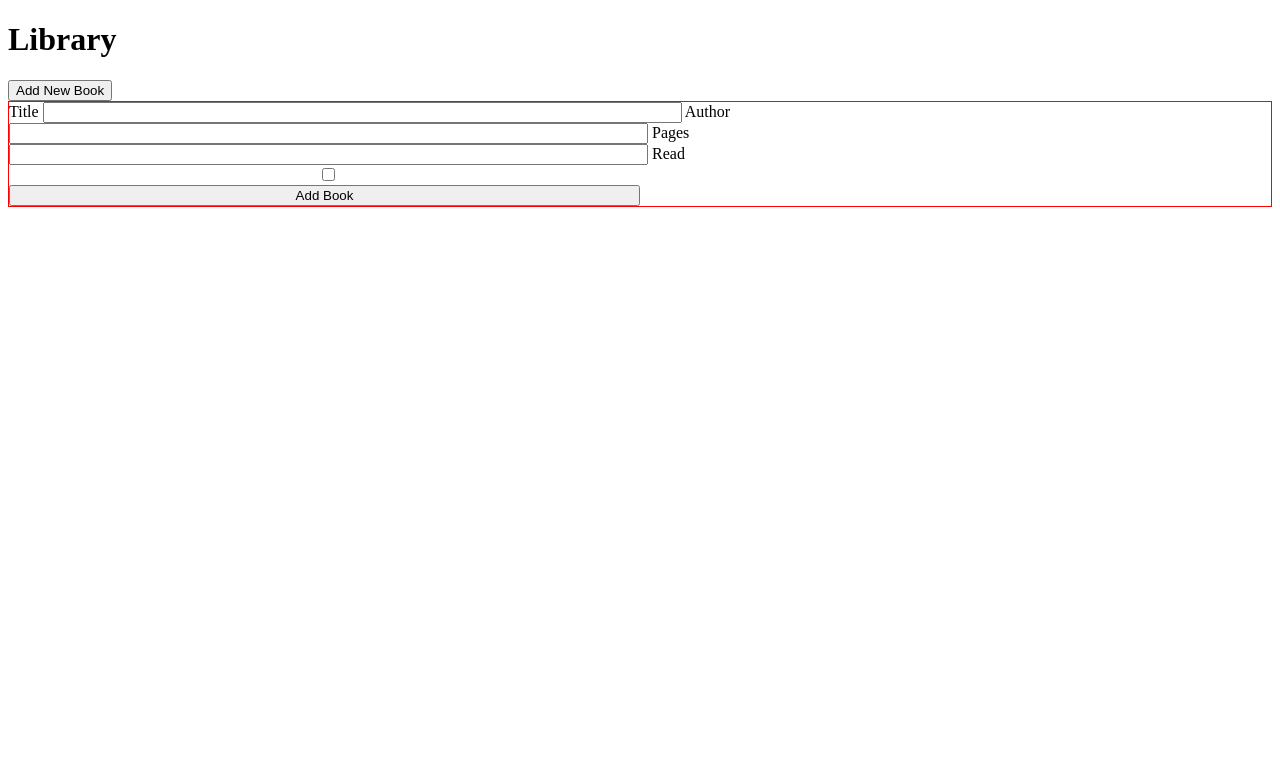
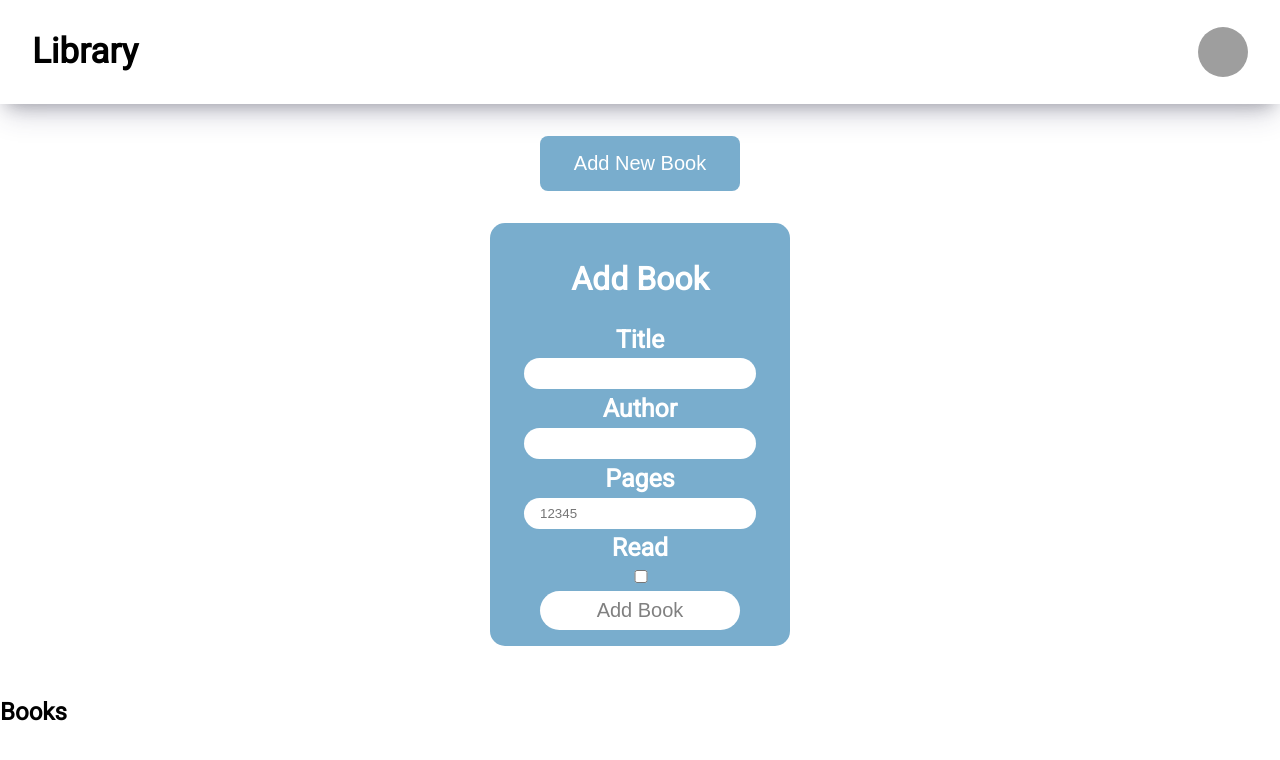
Before and after one commit to adrianlagarto/top-library, a plain HTML site: page index.html in a window 1280 px wide. Both pictures are taken after a click on the button "Add New Book". Drawn offline with Linux system fonts and the light colour scheme; grey boxes are pictures that could not be loaded.

Commit message:
designed form

```diff
--- a/index.html
+++ b/index.html
@@ -4,26 +4,40 @@
     <meta charset="UTF-8">
     <meta name="viewport" content="width=device-width, initial-scale=1.0">
     <meta http-equiv="X-UA-Compatible" content="ie=edge">
+    <link rel="preconnect" href="https://fonts.googleapis.com">
+<link rel="preconnect" href="https://fonts.gstatic.com" crossorigin>
+<link href="https://fonts.googleapis.com/css2?family=Roboto:wght@300;400&display=swap" rel="stylesheet">
     <title>HTML 5 Boilerplate</title>
     <link rel="stylesheet" href="style.css">
   </head>
   <body>
-    <h1>Library</h1>
+    <div id="main">
+      <header>
+        <h1>Library</h1>
+        <div id="picture"></div>
+      </header>
 
-      <button id="new-book-btn">Add New Book
-      </button>
+      <button id="new-book-btn">Add New Book</button>
+
       <form action="#" id="new-book-form" style="display: none;">
-        <label for="title">Title</label>
-        <input type="text" id="title">
-        <label for="author">Author</label>
-        <input type="text" id="author">
-        <label for="pages">Pages</label>
-        <input type="number" id="pages">
-        <label for="read">Read</label>
-        <input type="checkbox" id="read">
-        <input type="submit" value="Add Book">
+        <h1>Add Book</h1>
+        <div>
+          <label for="title">Title</label>
+          <input type="text" id="title" class="info-input">
+          <label for="author">Author</label>
+          <input type="text" id="author" class="info-input">
+          <label for="pages">Pages</label>
+          <input type="number" id="pages" class="info-input" placeholder="12345">
+          <label for="read">Read</label>
+          <input type="checkbox" id="read" class="info-input">
+          <input type="submit" value="Add Book" id="add-book">
+        </div>
       </form>
+
+      <h2 >Books</h2>
       <div id="library"></div>
+
+    </div>
 
 
 
--- a/index.js
+++ b/index.js
@@ -5,6 +5,15 @@ function Book(title, author, pages, read) {//initialize
   this.author = author;
   this.pages = pages;
   this.read = read;
+}
+
+Book.prototype.toggleRead = function(){
+  this.read = !this.read;
+}
+
+function toggleRead(index){
+  myLibrary[index].toggleRead();
+  render();
 }
 
 function render(){
@@ -15,6 +24,7 @@ function render(){
     let bookEl = document.createElement('div');
     bookEl.setAttribute("class", "book-card");//<<styling porpuses
     bookEl.innerHTML = `
+      <div class="card-container">
         <div class="card-header">
           <p class="title">${book.title}</p>
           <p class="author">by ${book.author}</p>
@@ -22,6 +32,9 @@ function render(){
         <div class="card-body">
           <p>${book.pages} pages</p>
           <p class="read-status">${book.read ? "Read" : "Not Read Yet"}</p>
+          <button class="remove-btn" onclick="removeBook(${i})">Remove</button>
+          <button class="toggle-read-btn" onclick="toggleRead(${i})">Toggle Read</button>
+        </div>
       </div>
       `;
     libraryEl.appendChild(bookEl);
@@ -29,7 +42,11 @@ function render(){
   }
 }
 
-
+function removeBook(index) {
+  console.log('remove');
+  myLibrary.splice(index, 1);
+  render();
+}
 
 function addBookToLibrary() {
   //get the value from the form then create a "new Book(title, author, pages, read?)"
@@ -37,20 +54,21 @@ function addBookToLibrary() {
 
   let title = document.querySelector('#title').value;
   let author = document.querySelector('#author').value;
-  let pages = document.querySelector('#pages').value
-  let read = document.querySelector('#read').checked
-  let newBook = new Book(title, author, pages, read)
-  myLibrary.push(newBook)
+  let pages = document.querySelector('#pages').value;
+  let read = document.querySelector('#read').checked;
+  let inputs = document.querySelectorAll('.info-input');
+  let newBook = new Book(title, author, pages, read);
+
+      inputs.forEach(input => input.value = '');//clears field
+      myLibrary.push(newBook);
       render();
-  console.log('hi')
 }
 
 let newBookBtn = document.querySelector('#new-book-btn');
 
 newBookBtn.addEventListener("click", function(){
-  alert('hi')
   let newBookForm = document.querySelector('#new-book-form');
-  newBookForm.style.display = 'block'
+      newBookForm.style.display = 'flex'
 })
 
 document.querySelector('#new-book-form').addEventListener("submit", function(event){
--- a/style.css
+++ b/style.css
@@ -1,23 +1,147 @@
-*{
+:root {
+  --prof1: url(https://www.w3schools.com/howto/img_avatar.png);
+  --header_shadow: box-shadow: rgba(50, 50, 93, 0.25) 0px 13px 27px -5px, rgba(0, 0, 0, 0.3) 0px 8px 16px -8px;
+}
 
+*::after,
+*::before{
+  box-sizing: border-box;
+  margin:0;
+  padding:0;
+}
+
+body{
+  font-family: Roboto,'Times New Roman', Times, serif;
+  padding:0;
+  margin:0;
+}
+
+#main{
+  display: flex;
+  flex-direction: column;
+  gap:2rem;
+}
+
+/*Header*/
+
+header{
+  display: flex;
+  justify-content: space-between;
+  align-items: center;
+  margin:0;
+  padding:.5rem 2rem;
+  box-shadow: rgba(50, 50, 93, 0.25) 0px 13px 27px -5px, rgba(0, 0, 0, 0.3) 0px 8px 16px -8px;
+}
+
+header h1{
+  font-size: 35px;
+}
+
+#picture{
+  background: var(--prof1) center center / cover no-repeat;
+  vertical-align: middle;
+  width: 50px;
+  height: 50px;
+  border-radius: 50%;
+}
+
+/*Button*/
+
+#new-book-btn{
+  padding:1rem 1rem;
+  background-color: rgb(121, 173, 205);
+  border:1px gray;
+  border-radius: 8px;
+  font-size:20px;
+  color:#fff;
+  width:200px;
+  margin:0 auto;
+}
+
+/*Form*/
+
+#new-book-form{
+  display: flex;
+  flex-direction: column;
+  justify-content: center;
+  align-items:center;
+  border-radius: 15px;
+  background-color: rgb(121, 173, 205);
+  color:#fff;
+  gap:.3rem;
+  padding:1rem 0;
+  width: 300px;
+  margin:0 auto;
+}
+
+form div{
+  display: flex;
+  flex-direction: column;
+  justify-content: center;
+  align-items:center;
+  gap:.3rem;
+}
+
+#new-book-form label{
+  font-size: 25px;
+  font-weight: 1000;
+}
+
+#new-book-form input{
+  width: 200px;
+  border-radius: 20px;
+  padding:.5rem 1rem;
+}
+
+.info-input{
+  background-color:#fff;
+  border:none;
+}
+
+.info-input:focus{
+  outline:none;
+}
+
+#add-book{
+  color:gray;
+  background-color: #fff;
+  border: none;
+  font-size:20px
 }
 
 .new-book-btn{
 
 }
 
-form::after, form::before{
+input::-webkit-outer-spin-button,
+input::-webkit-inner-spin-button {
+  -webkit-appearance: none;
+  margin: 0;
+}
+
+/*Books*/
+
+#library{
+  display: flex;
+  gap: 1rem;
+}
+
+.card-container{
+  border:1px solid blue;
   display: flex;
   flex-direction: column;
-  justify-content: center;
-  align-items: center;
-  gap:1rem;
+
+  width: 250px;
+  min-height: 250px;
 }
 
-form input{
-  width: 50%;
+.read-status{
+  background-color: red;
 }
 
-#new-book-form{
-  border: 1px solid red;
+.remove-btn{
+  background-color: gray;
+  border-radius: 20px;
+  padding:.3rem 1rem;
+  color:#fff;
 }
```
Lines whose indentation alone changed are shown as unchanged.
